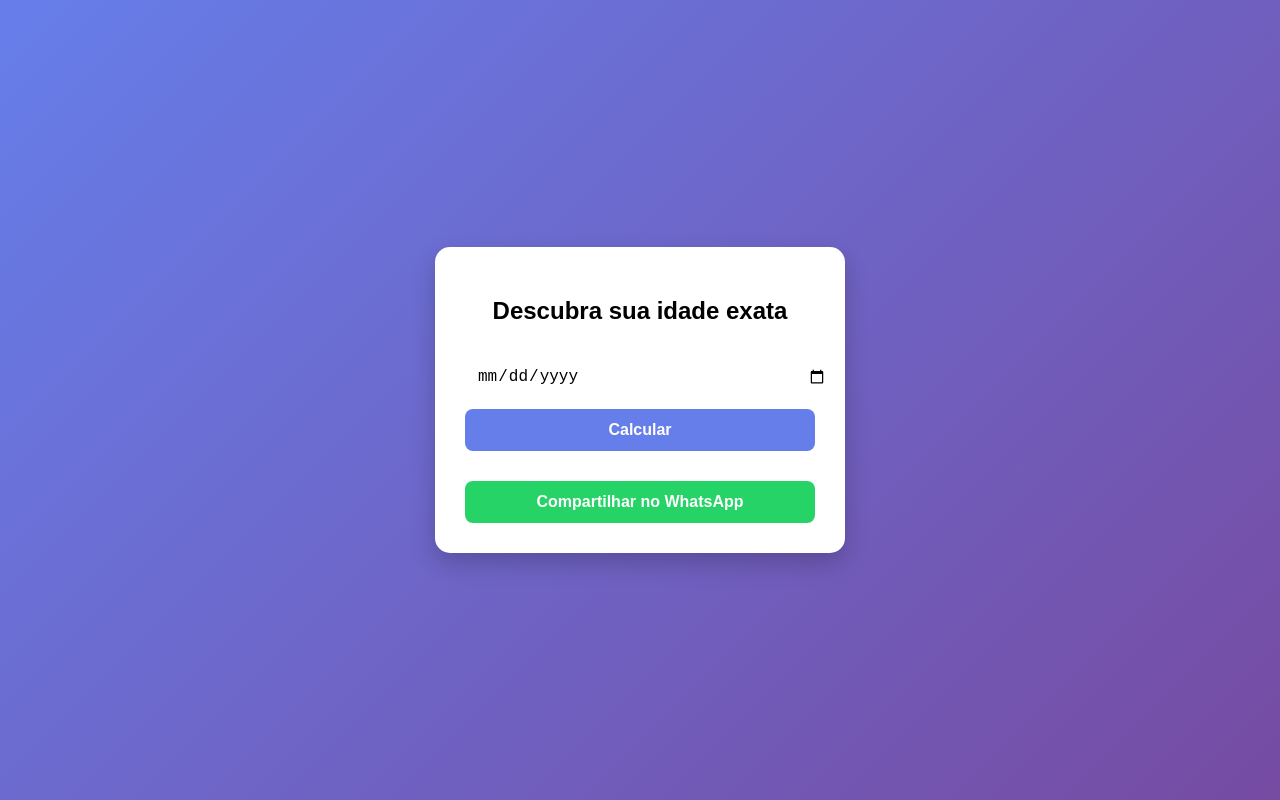
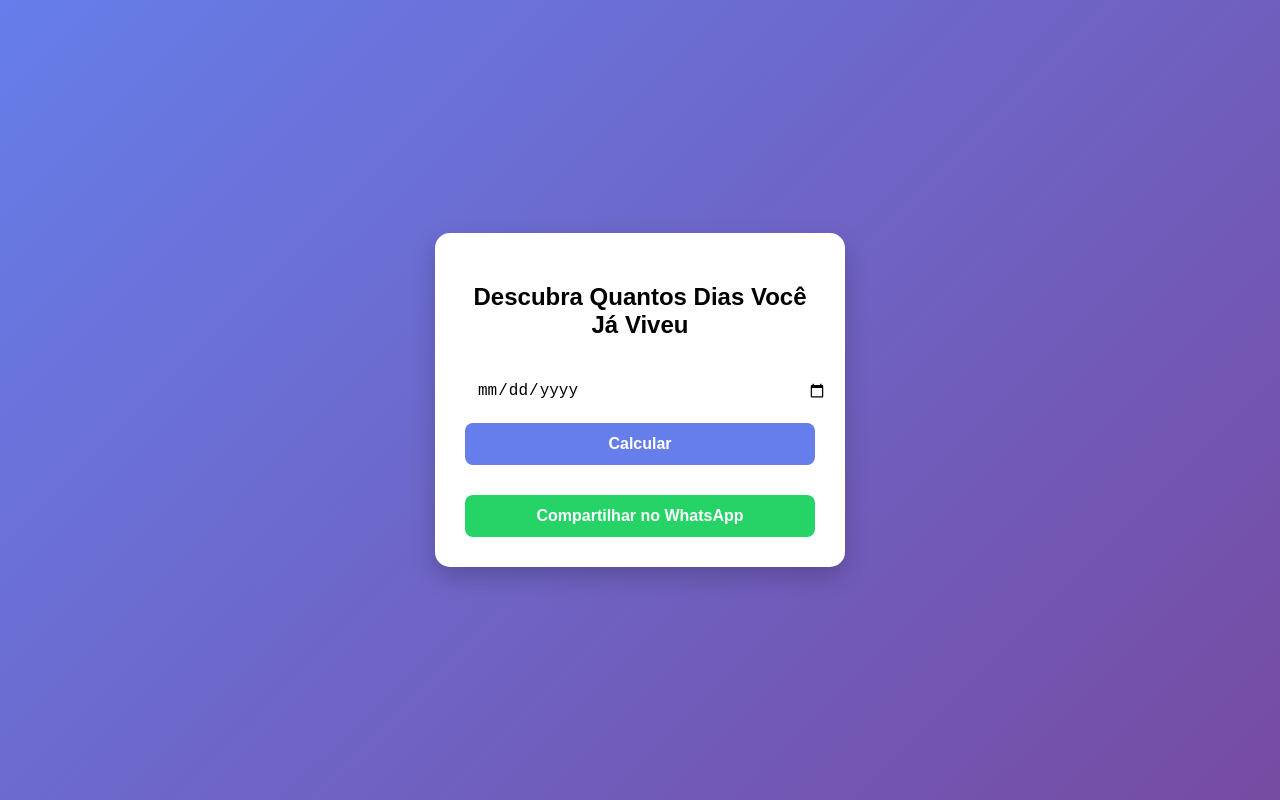
Before and after one commit to LucasDdZ/contador-idade, a plain HTML site: page index.html in a window 1280 px wide. Drawn offline with Linux system fonts and the light colour scheme.

Commit message:
Update index.html

```diff
--- a/index.html
+++ b/index.html
@@ -69,7 +69,7 @@ button:hover {
 <body>
 
 <div class="container">
-    <h2>Descubra sua idade exata</h2>
+    <h2>Descubra Quantos Dias Você Já Viveu</h2>
     <input type="date" id="dataNascimento">
     <button onclick="calcularIdade()">Calcular</button>
     <div class="resultado" id="resultado"></div>
```
